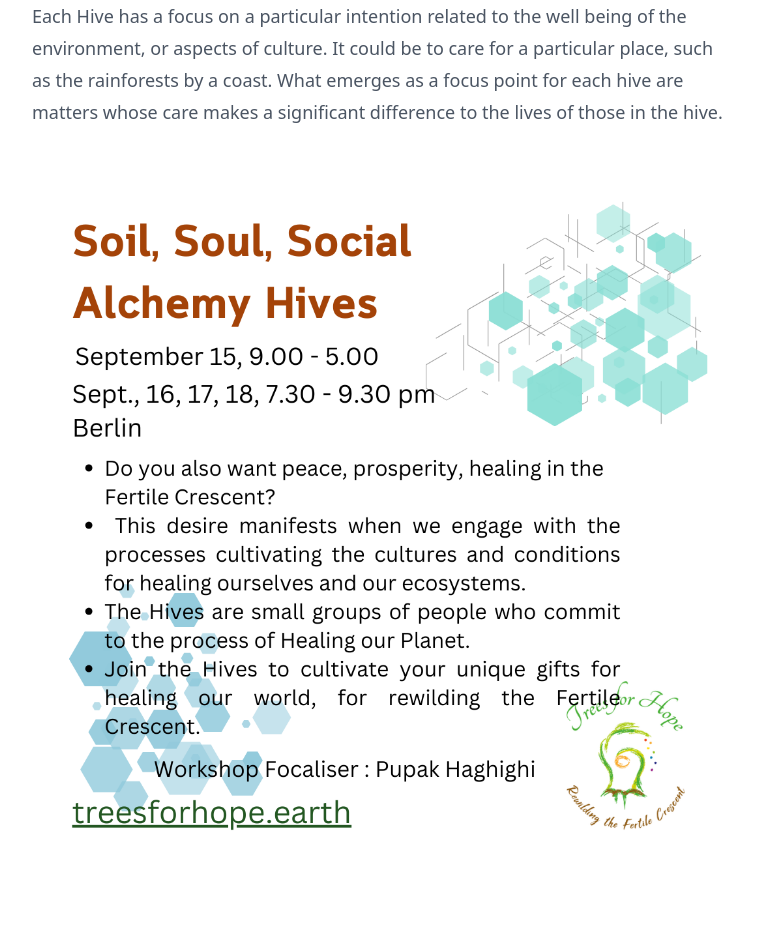
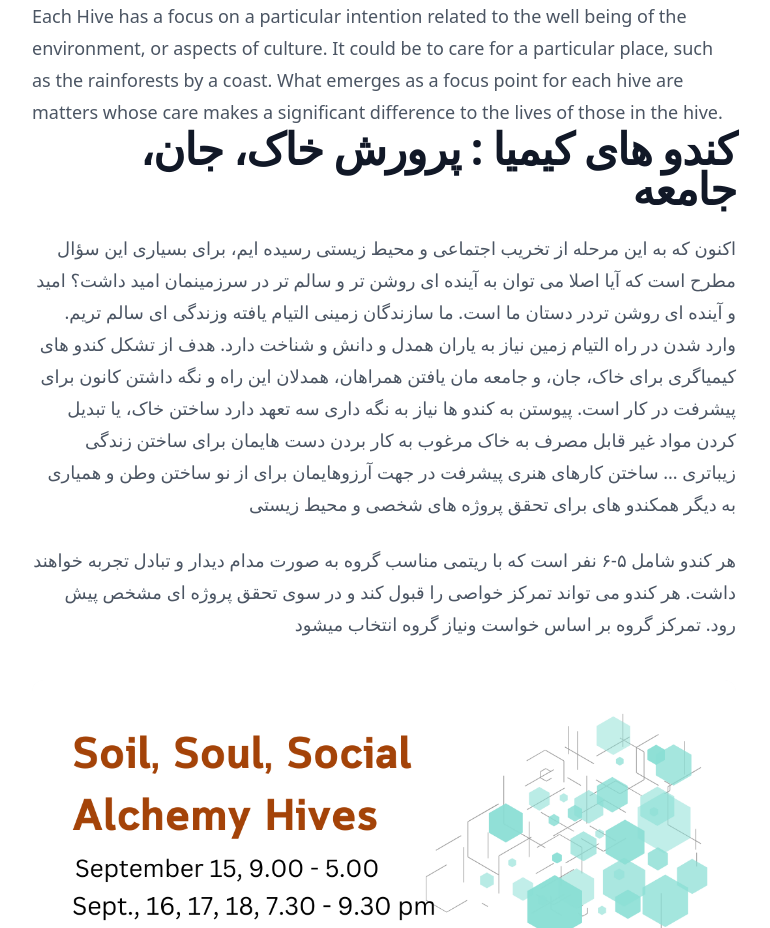
Before and after one commit to nirdoshyaqin/trees_for_hope, a Next.js app: page /hives in a window 1280 px wide. Shown: the part 1280-2208 px from the top of the page, without its empty margins (256-1026 px from the left). Built offline with nearby package versions, Linux system fonts and the light colour scheme.

Commit message:
ペルシア語バージョンも追加

```diff
--- a/pages/hives.js
+++ b/pages/hives.js
@@ -76,7 +76,9 @@ export default function TreePlanting() {
                   <li>Manifesting our dreams, the group witnesses and supports the hive members to take the next steps towards our desired earth-healing projects.</li>
                 </ul>
                 <p className="mt-6 text-lg leading-8 text-gray-600">Each Hive has a focus on a particular intention related to the well being of the environment, or aspects of culture. It could be to care for a particular place, such as the rainforests by a coast. What emerges as a focus point for each hive are matters whose care makes a significant difference to the lives of those in the hive.</p>
-
+                <h1 className="text-4xl font-bold tracking-tight text-gray-900 sm:text-6xl text-right">کندو های کیمیا : پرورش خاک، جان، جامعه</h1>
+                <p className="mt-6 text-lg leading-8 text-gray-600 text-right">اکنون که به این مرحله از تخریب اجتماعی و محیط زیستی رسیده ایم، برای بسیاری این سؤال مطرح است که آیا اصلا می توان به آینده ای روشن تر و سالم تر در سرزمینمان امید داشت؟ امید و آینده ای روشن تردر دستان ما است. ما سازندگان زمینی التیام یافته وزندگی ای سالم تریم. وارد شدن در راه التیام زمین نیاز به یاران همدل و دانش و شناخت دارد. هدف از تشکل کندو های کیمیاگری برای خاک، جان، و جامعه مان یافتن همراهان، همدلان این راه و نگه داشتن کانون برای پیشرفت در کار است. پیوستن به کندو ها نیاز به نگه داری سه تعهد دارد ساختن خاک، یا تبدیل کردن مواد غیر قابل مصرف به خاک مرغوب به کار بردن دست هایمان برای ساختن زندگی زیباتری ... ساختن کارهای هنری پیشرفت در جهت آرزوهایمان برای از نو ساختن وطن و همیاری به دیگر همکندو های برای تحقق پروژه های شخصی و محیط زیستی</p>
+                <p className="mt-6 text-lg leading-8 text-gray-600 text-right"> هر کندو شامل ۵-۶ نفر است که با ریتمی مناسب گروه به صورت مدام دیدار و تبادل تجربه خواهند داشت. هر کندو می تواند تمرکز خواصی را قبول کند و در سوی تحقق پروژه ای مشخص پیش رود. تمرکز گروه بر اساس خواست ونیاز گروه انتخاب میشود</p>
                 <div className="mx-auto max-w-3xl text-base leading-7 text-gray-700">
                   <figure className="mt-10 mb-16">
                     <Image loader={imageLoader} src="/hives/hives_01.png" className="rounded-xl bg-gray-50" alt="Hives Image" sizes="(max-width: 768px) 100vw, (max-width: 1200px) 50vw, 33vw" width={768} height={1024} />
```
